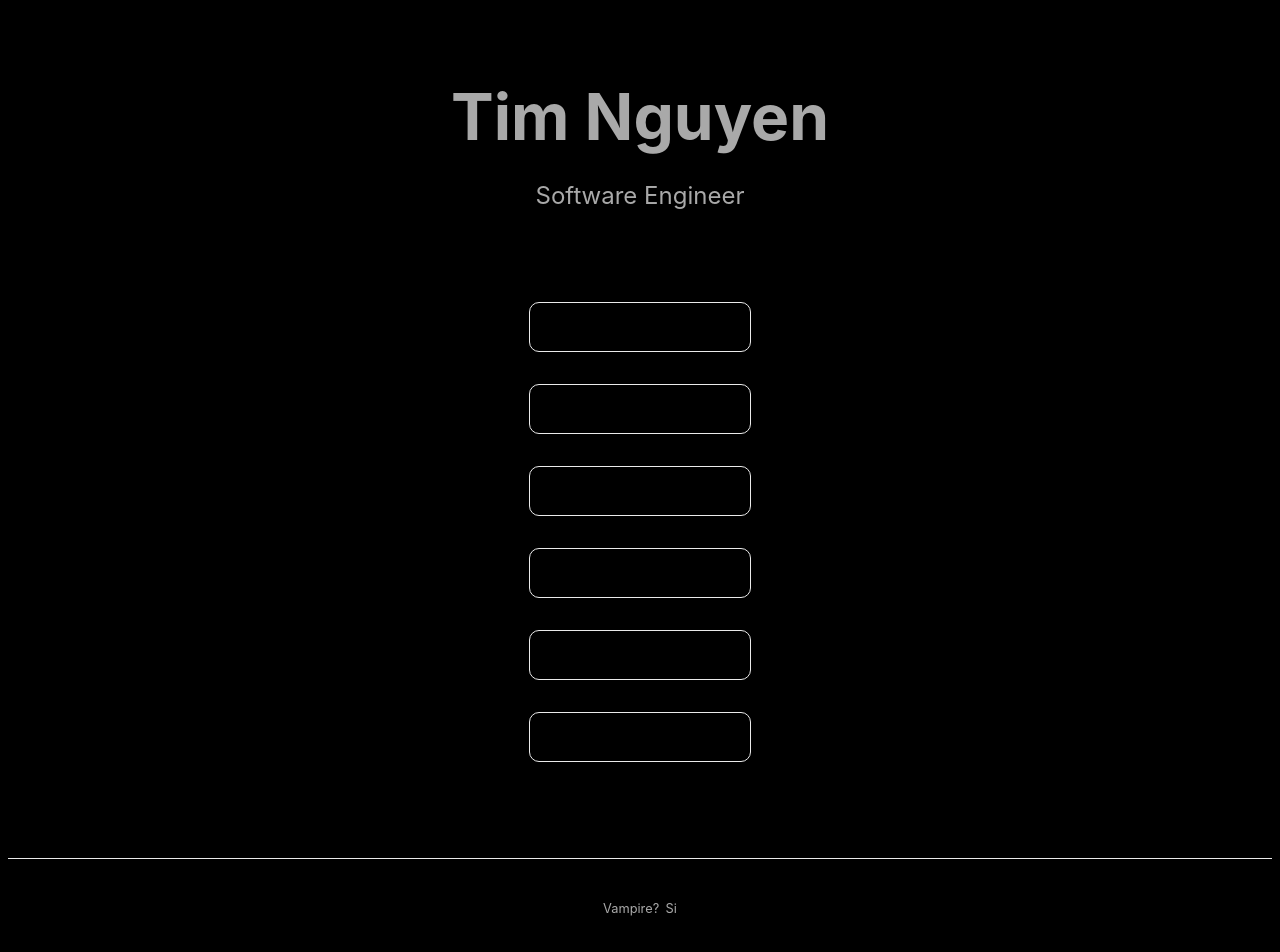
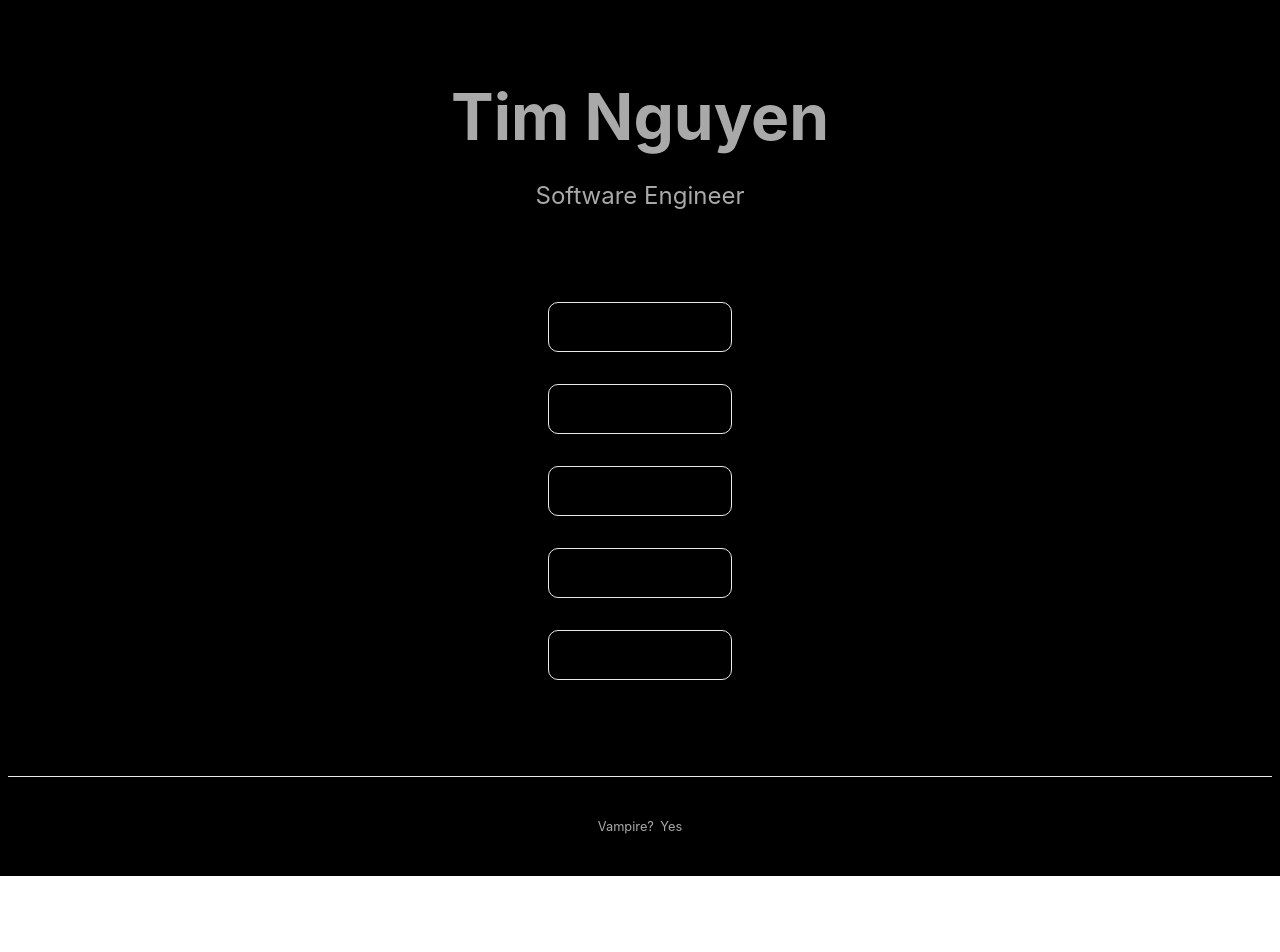
Before and after one commit to tungnh91/cv, a Next.js app: page /vampire in a window 1280 px wide. Shown: the top 952 px of the page. After the commit the page ends 876 px from the top, so only its background shows below. Built offline with nearby package versions, Linux system fonts and the light colour scheme.

Commit message:
rm tw on dark mode

```diff
--- a/pages/vampire.js
+++ b/pages/vampire.js
@@ -52,15 +52,6 @@ export default function Vampire() {
             ></amp-img>
           </a>
 
-          <a target="_blank" href="https://twitter.com/t__ng" className="card">
-            <amp-img
-              src="/twitter.svg"
-              alt="twitter"
-              width="3rem"
-              height="3rem"
-            ></amp-img>
-          </a>
-
           <a target="_blank" href="mailto:tungnh91@gmail.com" className="card">
             <amp-img
               src="/mail.svg"
@@ -85,7 +76,7 @@ export default function Vampire() {
 
       <footer>
         <p className="vampire">Vampire?</p>
-        <p className="vampire">Si</p>
+        <p className="vampire">Yes</p>
         <Link href="/">
           <a>
             <amp-img
```
